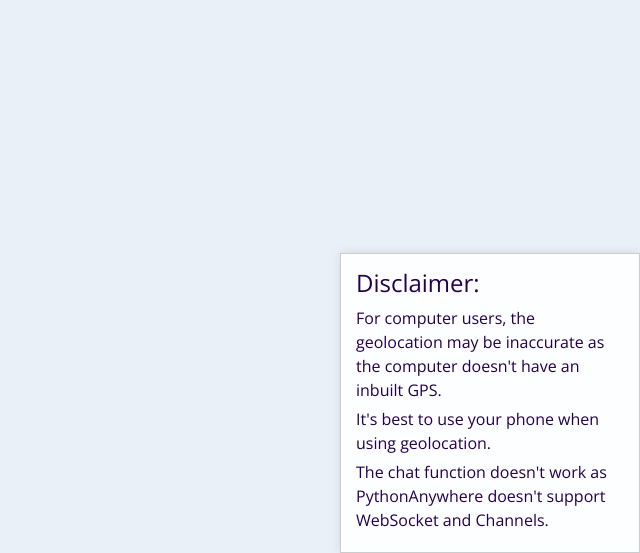
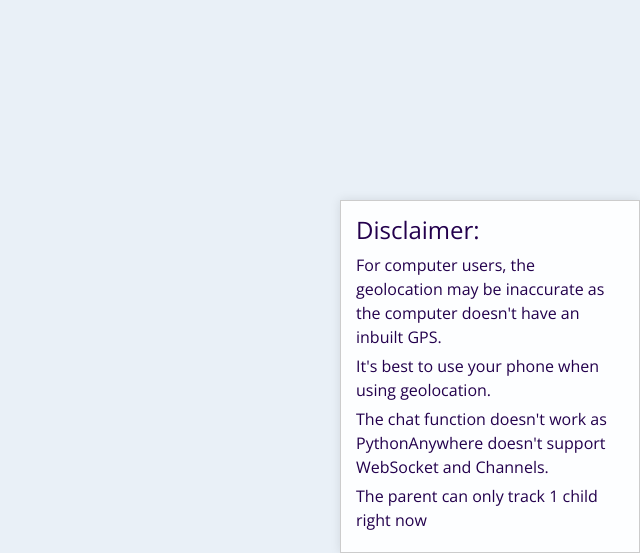
Before and after one commit to DAAS2/GeoLocation, a Django app: page / in a window 1280 px wide. Shown: the part 247-800 px from the top of the page, without its empty margins (640-1280 px from the left). Run offline with Django 5.2, Linux system fonts and the light colour scheme; some libraries are stand-ins or nearby versions.

Commit message:
Adding to Disclaimer

```diff
--- a/geolocation_app/templates/geolocation_app/index.html
+++ b/geolocation_app/templates/geolocation_app/index.html
@@ -14,6 +14,8 @@
         <p>For computer users, the geolocation may be inaccurate as the computer doesn't have an inbuilt GPS.</p>
         <p>It's best to use your phone when using geolocation.</p>
         <p>The chat function doesn't work as PythonAnywhere doesn't support WebSocket and Channels.</p>
+        <p>The parent can only track 1 child right now</p>
+
     </div>
     {% endif %}
 
```
